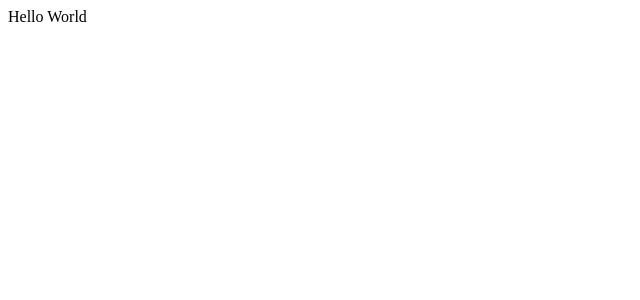
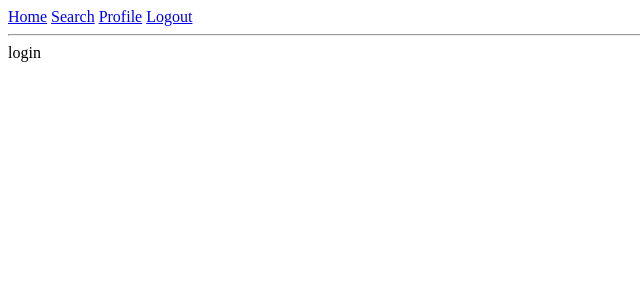
Before and after one commit to Turba-Hectoris/Friend.ly, a React app: page / in a window 1280 px wide. Shown: the top 300 px of the page, without its empty margins (0-640 px from the left). Built offline with nearby package versions, Linux system fonts and the light colour scheme; the HTML template or start-up script is replaced by a standard one.

Commit message:
Build bare react router

```diff
--- /dev/null
+++ b/client/src/components/Header.js
@@ -0,0 +1,28 @@
+import React from 'react';
+import {BrowserRouter as Router, Route, Link} from 'react-router-dom';
+
+import {Login} from './Login';
+import {Search} from './Search';
+import {Profile} from './Profile';
+
+export const Header = (props) => (
+  <Router>
+    <div>
+        <span><Link to="/">Home</Link></span>
+        {' '}
+        <span><Link to="/search">Search</Link></span>
+        {' '}
+        <span><Link to="/profile">Profile</Link></span>
+        {' '}
+        {
+          props.isLogin? (<span><Link to="/logout">Logout</Link></span>)
+          : (<span><Link to="/login">Login</Link></span>)
+        }
+
+      <hr/>
+      <Route path="/" component={Login}/>
+      <Route path="/search" component={Search}/>
+      <Route path="/profile" component={Profile}/>
+    </div>
+  </Router>
+)
--- /dev/null
+++ b/client/src/components/Login.js
@@ -0,0 +1,11 @@
+import React from 'react';
+
+export class Login extends React.Component {
+  render() {
+    return (
+      <div>
+        login
+      </div>
+    );
+  }
+}
--- /dev/null
+++ b/client/src/components/Profile.js
@@ -0,0 +1,11 @@
+import React from 'react';
+
+export class Profile extends React.Component {
+  render() {
+    return (
+      <div>
+        Profile
+      </div>
+    );
+  }
+}
--- /dev/null
+++ b/client/src/components/Search.js
@@ -0,0 +1,11 @@
+import React from 'react';
+
+export class Search extends React.Component {
+  render() {
+    return (
+      <div>
+        Search
+      </div>
+    );
+  }
+}
--- a/client/src/index.jsx
+++ b/client/src/index.jsx
@@ -3,16 +3,22 @@ import ReactDOM from 'react-dom';
 import $ from 'jquery';
 // import AnyComponent from './components/filename.jsx'
 
+import {Header} from './components/Header';
+
 class App extends React.Component {
   constructor(props) {
     super(props)
     this.state = {
-
+      isLogin: 'false'
     }
   }
 
   render () {
-    return (<div>Hello World</div>)
+    return (
+      <div>
+        <Header isLogin={this.state.isLogin}/>
+      </div>
+    );
   }
 }
 
--- a/package.json
+++ b/package.json
@@ -5,7 +5,7 @@
   "main": "index.js",
   "scripts": {
     "react-dev": "webpack -d --watch",
-    "server-dev": "nodemon server/index.js"
+    "server-dev": "nodemon server/index.js "
   },
   "author": "Team Hector - Aaron Chan - Derrick Theodore - William Eichhold - Jackie Wang",
   "license": "MIT",
@@ -22,6 +22,8 @@
     "jquery": "^3.1.1",
     "react": "^15.4.2",
     "react-dom": "^15.4.2",
+    "react-router": "^4.2.0",
+    "react-router-dom": "^4.2.2",
     "request": "^2.83.0"
   }
 }
```
Also changed, not shown: 1 other file (tests, documents, lock files or other folders).
